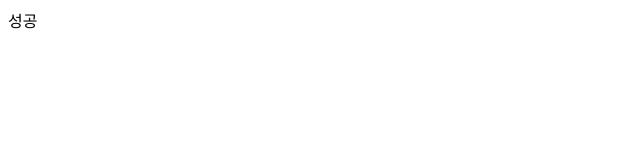
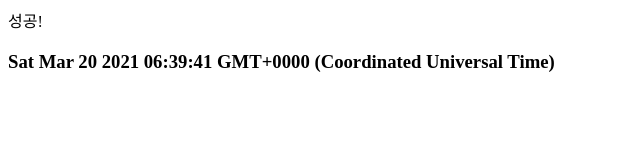
Before and after one commit to whguswo/test1, a website: page view/index.html in a window 1280 px wide. Shown: the whole page, without its empty margins (0-640 px from the left). Drawn offline with Linux system fonts and the light colour scheme.

Commit message:
aws-테스트 2

```diff
--- a/view/index.html
+++ b/view/index.html
@@ -1,12 +1,21 @@
 <!DOCTYPE html>
 <html lang="en">
+
 <head>
     <meta charset="UTF-8">
     <meta http-equiv="X-UA-Compatible" content="IE=edge">
     <meta name="viewport" content="width=device-width, initial-scale=1.0">
     <title>Document</title>
 </head>
+
 <body>
-    성공
+    성공!
+    <h3></h3>
+    <script>
+        const h3 = document.querySelector('h3')
+        const data = new Date()
+        h3.innerHTML = data
+    </script>
 </body>
+
 </html>
```
